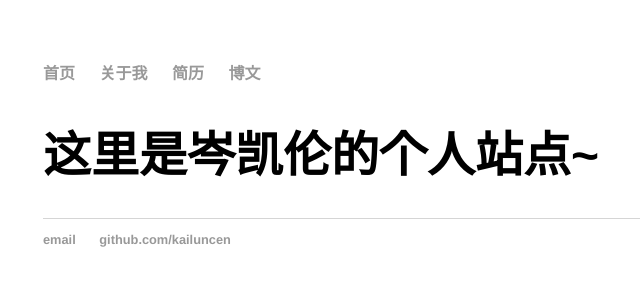
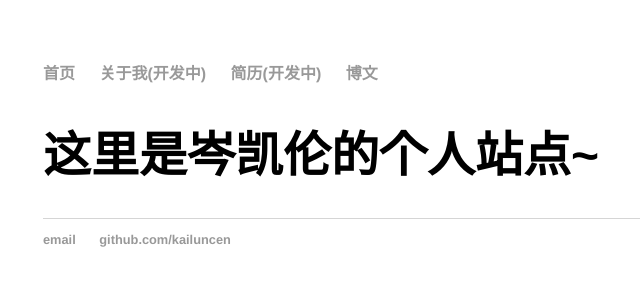
Before and after one commit to kailuncen/kailuncen.github.io, a Jekyll site: the page built from index.html, in a window 1280 px wide. Shown: the top 300 px of the page, without its empty margins (149-789 px from the left). Built offline with Jekyll 4.4.1, drawn with Linux system fonts in a browser that asks for light colours.

Commit message:
关于我和简历开发中

```diff
--- a/_layouts/default.html
+++ b/_layouts/default.html
@@ -9,8 +9,8 @@
 			<nav>
 	    		<ul>
 	        		<li><a href="/">首页</a></li>
-		        	<li><a href="/about">关于我</a></li>
-	        		<li><a href="/cv">简历</a></li>
+		        	<li><a href="#">关于我(开发中)</a></li>
+	        		<li><a href="#">简历(开发中)</a></li>
 	        		<li><a href="/blog">博文</a></li>
 	    		</ul>
 			</nav>
```
